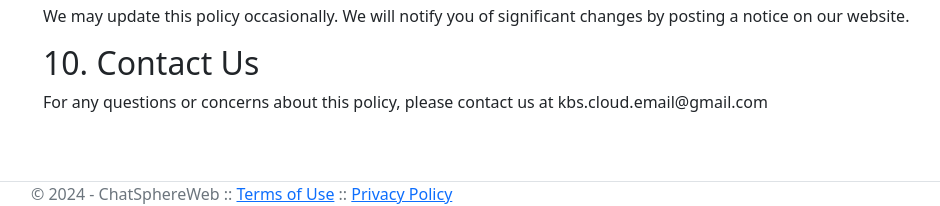
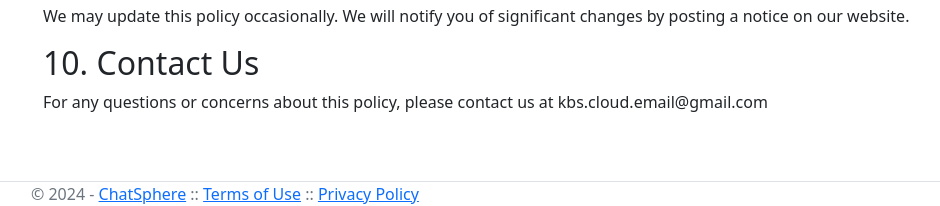
Before and after one commit to malkamius/ChatSphere, a Flask app: page /privacy in a window 1280 px wide. Shown: the part 1295-1501 px from the top of the page, without its empty margins (51-991 px from the left). Run offline with Flask 3, Linux system fonts and the light colour scheme; parts of the project's set-up code (start-up, migrations or seed data) failed here and were passed over; some libraries are stand-ins or nearby versions.

Commit message:
Update layout.html

```diff
--- a/webserver/templates/layout.html
+++ b/webserver/templates/layout.html
@@ -66,7 +66,7 @@
 
     <footer class="border-top footer text-muted">
         <div class="container">
-            &copy; 2024 - ChatSphereWeb :: <a href="tos">Terms of Use</a> :: <a href="privacy">Privacy Policy</a>
+            &copy; 2024 - <a href="https://github.com/malkamius/ChatSphere">ChatSphere</a> :: <a href="tos">Terms of Use</a> :: <a href="privacy">Privacy Policy</a>
         </div>
     </footer>
 
```
